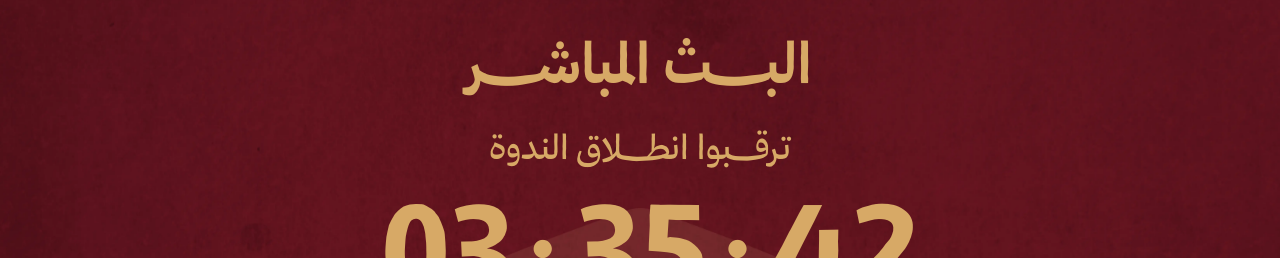
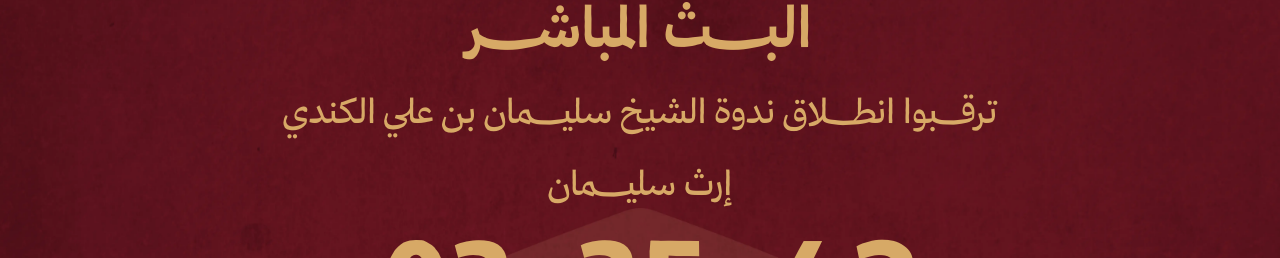
Before and after one commit to ahmkindi/asasek, a Next.js app: page /live in a window 1280 px wide. Shown: the part 174-432 px from the top of the page. Built offline with nearby package versions, Linux system fonts and the light colour scheme; no server answers.

Commit message:
fix: live text

```diff
--- a/src/app/live/page.tsx
+++ b/src/app/live/page.tsx
@@ -157,7 +157,10 @@ export default function LivePage() {
           // Show countdown
           <div className="text-center">
             <p className="text-2xl md:text-4xl text-sand mb-8">
-              ترقـــــبوا انطـــــلاق الندوة
+              ترقـــــبوا انطـــــلاق ندوة الشيخ سليـــــمان بن علي الكندي
+            </p>
+            <p className="text-2xl md:text-4xl text-sand mb-8">
+              إرث سليـــــمان
             </p>
 
             <div className="flex justify-center items-center gap-2 md:gap-4" dir="ltr">
```
